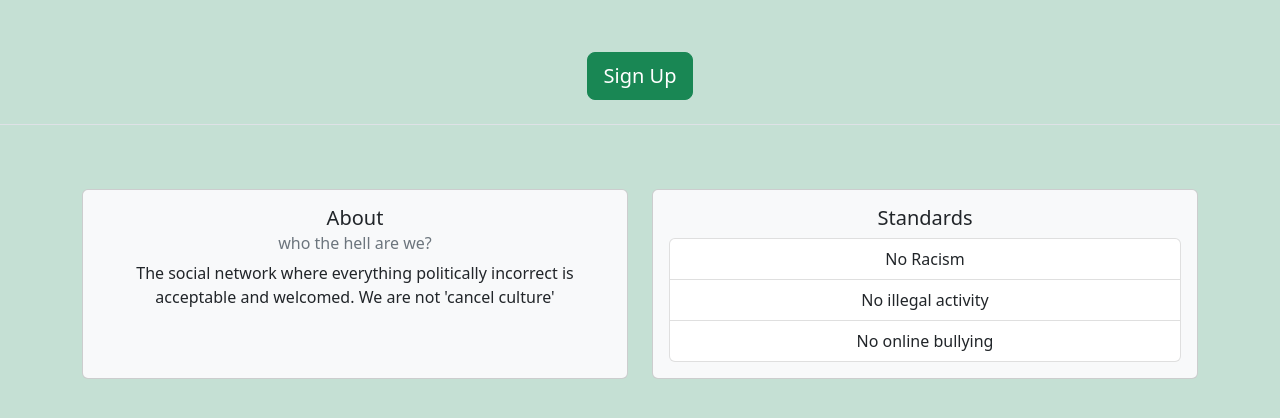
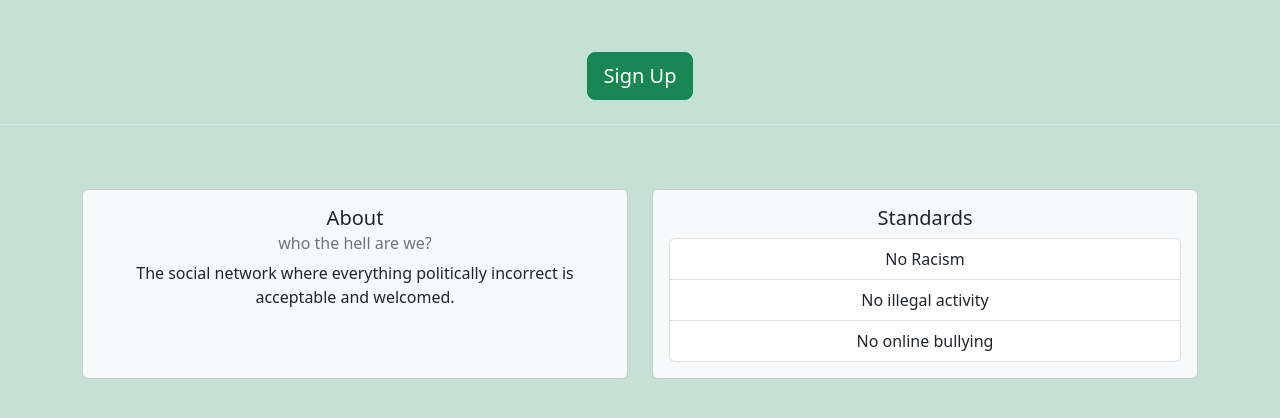
Before and after one commit to ScottQuinn144/KarenBook, a Django app: page / in a window 1280 px wide. Shown: the part 285-703 px from the top of the page. Run offline with Django 3.2, Linux system fonts and the light colour scheme.

Commit message:
changed about text

```diff
--- a/templates/dashboard.html
+++ b/templates/dashboard.html
@@ -10,7 +10,7 @@
 
 <div class="container text-center">
     <div class="row">
-        <div class="col">
+        <div class="col" style="width: 100%;">
             <div class="card text-center bg-white bg-opacity-75 mt-2 text-center">
                 {% for followed in user.profile.follows.all %}
                 {% for posts in followed.user.posts.all %}
--- a/templates/index.html
+++ b/templates/index.html
@@ -55,7 +55,7 @@
             <div class="card-body">
               <h5 class="card-title">About</h5>
               <h6 class="card-subtitle mb-2 text-muted">who the hell are we?</h6>
-              <p class="card-text">The social network where everything politically incorrect is acceptable and welcomed. We are not 'cancel culture'</p>
+              <p class="card-text">The social network where everything politically incorrect is acceptable and welcomed.</p>
             </div>
           </div>
           <div class="col">
```
